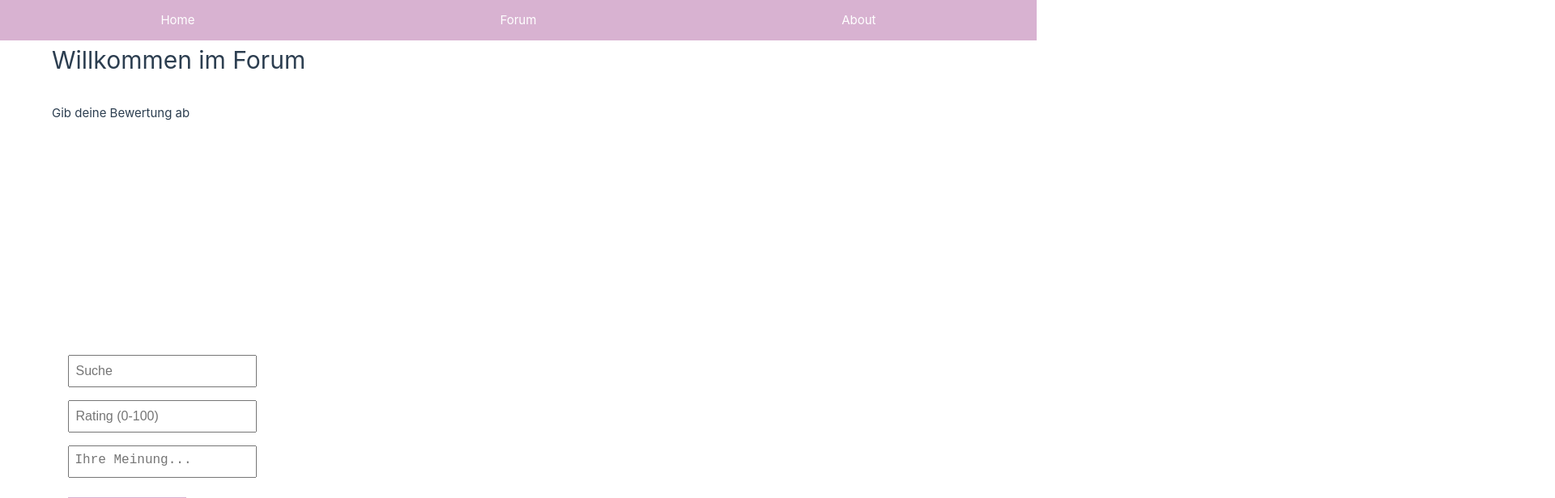
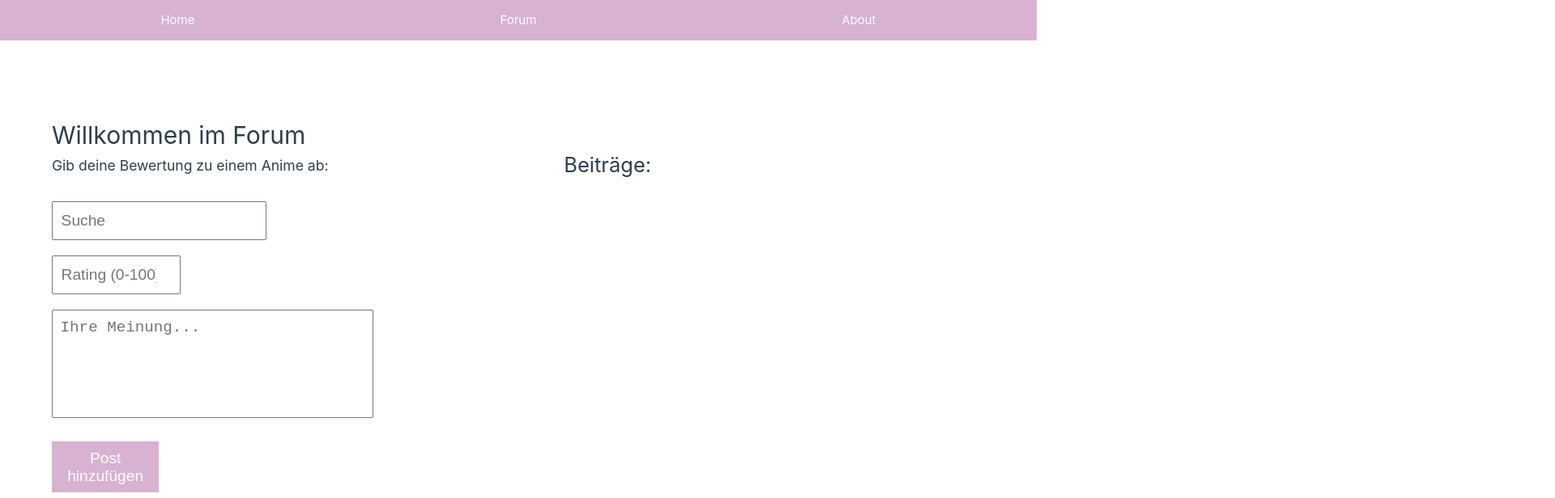
Before and after one commit to sain21/OtakuRate_Frontend, a Vue app: page /forum in a window 1280 px wide. Shown: the top 616 px of the page at 81% size, 1920 px wide, since content can reach past the window. Built offline with nearby package versions, Linux system fonts and the light colour scheme.

Commit message:
M2 Fehlerbehebung

```diff
--- a/src/App.vue
+++ b/src/App.vue
@@ -1,5 +1,6 @@
 <script setup lang="ts">
 import AppNavbar from '@/components/AppNavbar.vue'
+import { RouterView } from 'vue-router'
 </script>
 
 <template>
@@ -13,10 +14,13 @@ import AppNavbar from '@/components/AppNavbar.vue'
 </template>
 
 <style scoped>
+
 #app {
   #app {
-    position: relative;
-    padding-top: 50px;
-
-  }}
+    display: flex;
+    justify-content: center;
+    align-items: center;
+    height: 100vh;
+  }
+}
 </style>
--- a/src/components/AnimeForum.vue
+++ b/src/components/AnimeForum.vue
@@ -1,30 +1,21 @@
 <template>
-  <div class="container">
+  <div class="form">
+    <input class="input" type="text" v-model="newPost.anime" placeholder="Suche" />
+    <input class="input rating" type="number" v-model.number="newPost.rating" placeholder="Rating (0-100)" min="0" max="100" />
+    <textarea class="input opinion" v-model="newPost.opinion" placeholder="Ihre Meinung..."></textarea>
+    <button class="button" @click="addPost">{{ editIndex !== null ? 'Beitrag aktualisieren' : 'Post hinzufügen' }}</button>
+  </div>
 
-    <div class="form">
-      <input class="input" type="text" v-model="newPost.anime" placeholder="Suche" />
-      <input class="input" type="number" v-model.number="newPost.rating" placeholder="Rating (0-100)" />
-      <textarea class="input" v-model="newPost.opinion" placeholder="Ihre Meinung..."></textarea>
-      <button class="button" @click="addPost">{{ editIndex !== null ? 'Beitrag aktualisieren' : 'Post hinzufügen' }}</button>
-    </div>
-
-    <div class="posts">
-      <h2>Beiträge:</h2>
-      <ul>
-        <li class="post" v-for="(post, index) in posts" :key="index">
-          <h3>{{ post.anime }}</h3>
-          <p>Rating: {{ post.rating }}</p>
-          <p>Meinung: {{ post.opinion }}</p>
-          <button class="delete-button" @click="deletePost(index)">Löschen</button>
-          <button class="edit-button" @click="editPost(index)">Bearbeiten</button>
-        </li>
-      </ul>
-    </div>
-  </div>
+  <ReviewList :posts="posts" @delete-post="deletePost" />
 </template>
 
 <script>
+import ReviewList from './ReviewList.vue';
+
 export default {
+  components: {
+    ReviewList
+  },
   data() {
     return {
       editIndex: null,
@@ -39,6 +30,10 @@ export default {
   methods: {
     addPost() {
       if (this.newPost.anime && this.newPost.rating !== null && this.newPost.opinion) {
+        if (this.newPost.rating > 100) {
+          alert("Das Rating darf nicht über 100 sein.");
+          return;
+        }
         if (this.editIndex !== null) {
           this.posts.splice(this.editIndex, 1, { ...this.newPost });
           this.editIndex = null;
@@ -50,40 +45,45 @@ export default {
     },
     deletePost(index) {
       this.posts.splice(index, 1);
+
+
     },
-    editPost(index) {
-      this.newPost = { ...this.posts[index] };
-      this.editIndex = index;
-    }
   }
+
+
+
 };
 </script>
 
 <style scoped>
-
-.container {
-  display: flex;
-  justify-content: center;
-  align-items: center;
-  height: 100vh;
-  flex-direction: column;
-  font-family: Arial, sans-serif;
-}
-
 .form {
   position: sticky;
   top: 0;
   margin-bottom: 2rem;
+  width: 120%;
+  height: 120%;
+  zoom: 1.2;
 }
 .input {
   display: block;
   margin-bottom: 1rem;
   padding: 0.5rem;
   font-size: 1rem;
-  width: 100%;
+  width: 200%;
   height: 2.5rem;
   resize: none;
 }
+.input.rating {
+  width: 120%;
+  height: 2.5rem;
+}
+
+.input.opinion {
+  width: 300%;
+  height: 7rem;
+}
+
+
 
 .button {
   padding: 0.5rem 1rem;
@@ -104,58 +104,7 @@ export default {
   color: black;
 }
 
-.posts {
-  width: 100%;
-  max-width: 600px;
-}
 
-.post {
-  padding: 1rem;
-  margin-bottom: 1rem;
-}
 
-.delete-button {
-  background-color: #f44336; /* Red */
-  color: white;
-  border: none;
-  padding: 0.5rem 1rem;
-  text-align: center;
-  text-decoration: none;
-  display: inline-block;
-  font-size: 1rem;
-  margin: 0.5rem 0;
-  cursor: pointer;
-}
 
-.delete-button:hover {
-  background-color: white;
-  color: black;
-  .edit-button {
-    background-color: #4CAF50; /* Green */
-    color: white;
-    border: none;
-    padding: 0.5rem 1rem;
-    text-align: center;
-    text-decoration: none;
-    display: inline-block;
-    font-size: 1rem;
-    margin: 0.5rem 0;
-    cursor: pointer;
-  }
-
-  .edit-button:hover {
-    background-color: white;
-    color: black;
-  }
-
-.posts {
-  width: 100%;
-  max-width: 600px;
-  height: 500px; /* Passen Sie diese Höhe an Ihre Bedürfnisse an */
-  overflow-y: auto; /* Fügt eine vertikale Scrollbar hinzu, wenn der Inhalt die Höhe überschreitet */
-  display: flex;
-  flex-direction: column-reverse; /* Stapelt die Beiträge von unten nach oben */
-}
-
-}
 </style>}
--- /dev/null
+++ b/src/components/ReviewList.vue
@@ -0,0 +1,43 @@
+<template>
+  <div class="posts">
+    <h2>Beiträge:</h2>
+    <ul>
+      <li class="post" v-for="(post, index) in posts" :key="index">
+        <h3>Anime: {{ post.anime }}</h3>
+        <p>Rating: {{ post.rating }}</p>
+        <div class="opinion-section">
+          <span>Meinung:</span>
+          <p>{{ post.opinion }}</p>
+        </div>
+        <button class="delete-button" @click="deletePost(index)">Löschen</button>
+      </li>
+    </ul>
+  </div>
+</template>
+<script>
+export default {
+  props: ['posts'],
+  methods: {
+    deletePost(index) {
+      this.$emit('delete-post', index);
+    }
+  }
+};
+</script>
+<style scoped>
+.posts {
+  margin-left: 500px;
+  width: 800%;
+  height: auto;
+  font-size: 17px;
+margin-top: -65px;
+
+  .opinion-section {
+    display: flex;
+    flex-direction: row;
+    align-items: center;
+    gap: 10px;
+
+  }
+}
+</style>
--- a/src/views/ForumView.vue
+++ b/src/views/ForumView.vue
@@ -8,13 +8,15 @@ import AnimeForum from '@/components/AnimeForum.vue'
     <p></p>
     <p></p>
     <p></p>
-<p>Gib deine Bewertung ab</p>
+<h3>Gib deine Bewertung zu einem Anime ab:</h3>
+    <div class="content">
     <AnimeForum />
+    </div>
   </main>
 </template>
 
 <style scoped>
-p {
+h3 {
   margin-bottom: 30px;
 }
 
@@ -23,4 +25,10 @@ h1 {
   width: 300%;
   margin: auto;
 }
+.content {
+  display: flex;
+  flex-direction: row;
+  justify-content: space-between;
+}
+
 </style>
```
